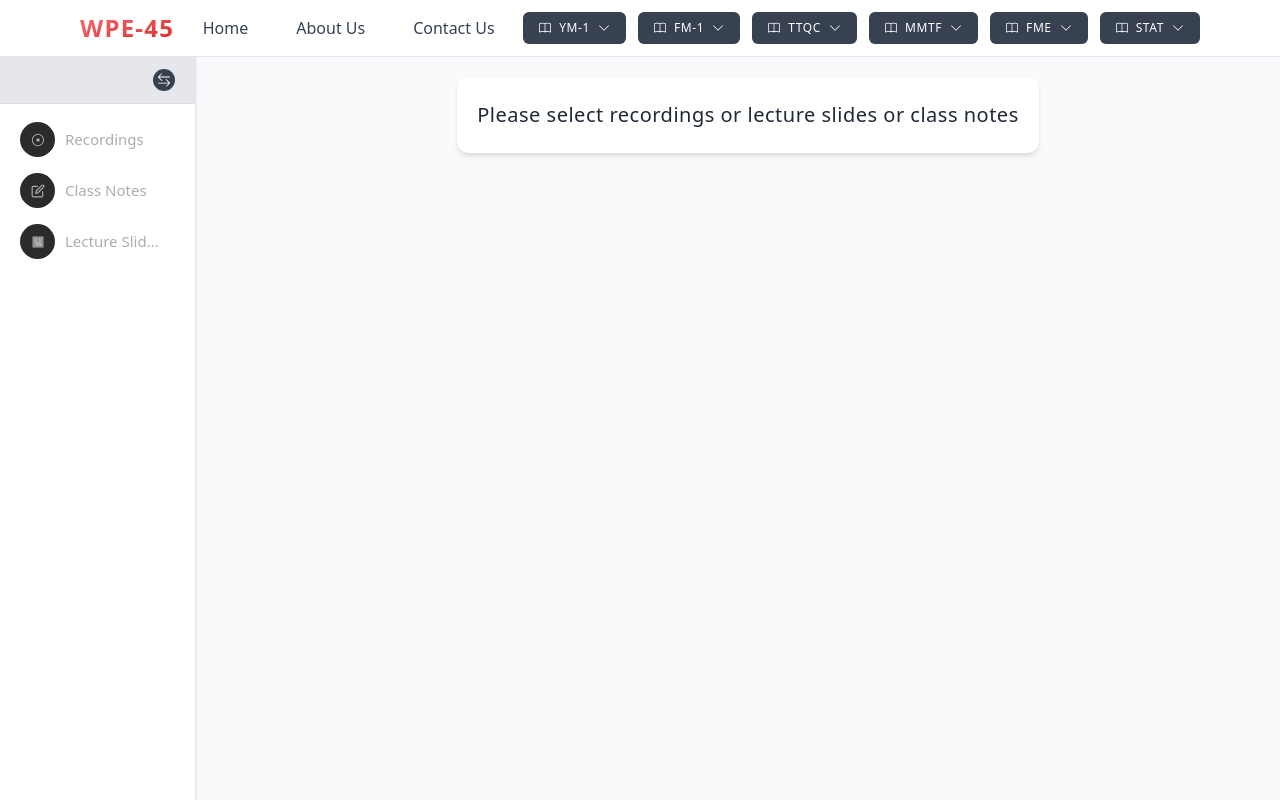
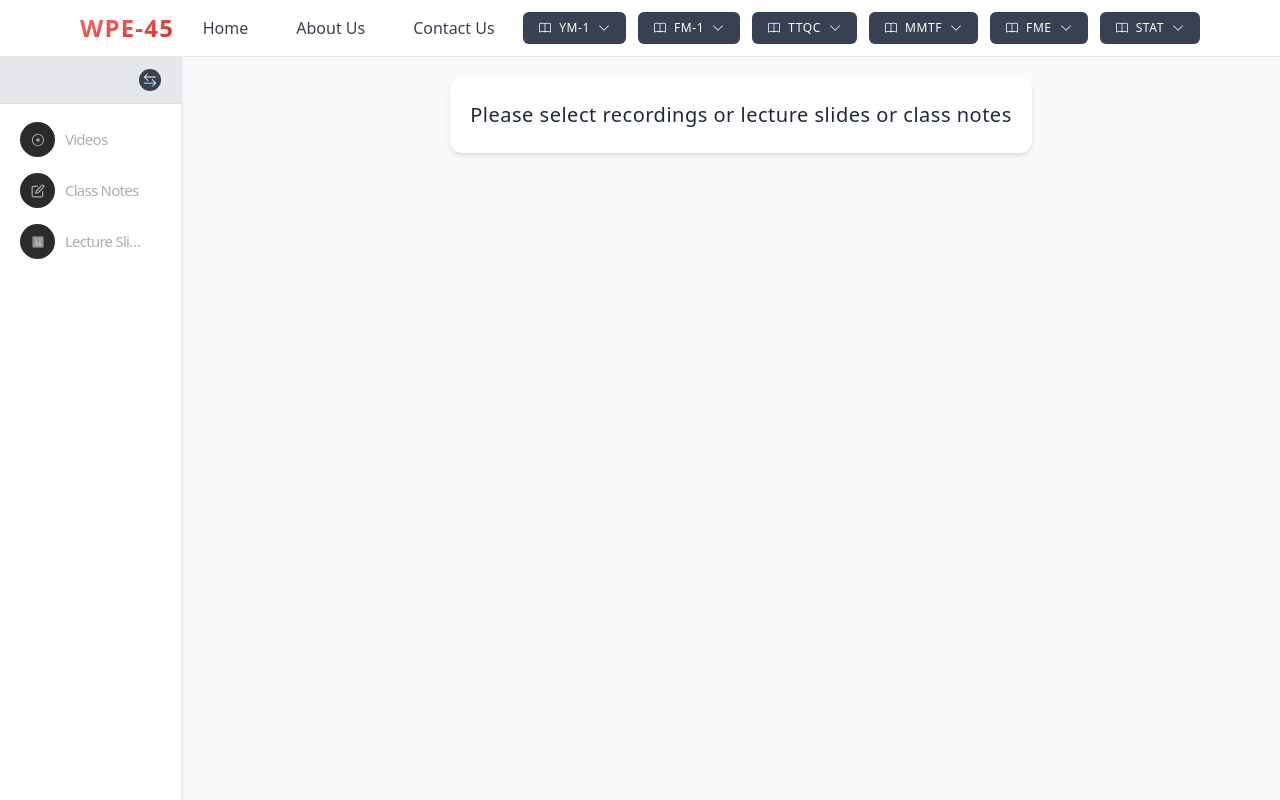
Before and after one commit to HelloTanvir/class-material-management, a Next.js app: page /about-us in a window 1280 px wide. Built offline with nearby package versions, Linux system fonts and the light colour scheme.

Commit message:
sidebar width reduced, style updated, menu title modified

```diff
--- a/src/components/Sidebar.tsx
+++ b/src/components/Sidebar.tsx
@@ -21,7 +21,7 @@ const Sidebar = ({ open = false }: Props) => {
 
     return (
         <div style={{ height: 'calc(100vh - 57px)' }} className="border-r shadow w-max">
-            <ProSidebar width={195} collapsed={collapsed}>
+            <ProSidebar width={181} collapsed={collapsed}>
                 <SidebarHeader className="flex justify-end py-3 pr-5 bg-gray-200">
                     <BsArrowLeftRight
                         className="p-1 text-white bg-gray-700 rounded-full cursor-pointer hover:bg-gray-600"
@@ -32,15 +32,21 @@ const Sidebar = ({ open = false }: Props) => {
 
                 <Menu iconShape="circle">
                     <Link href={`/${teacherName}/recordings`} passHref>
-                        <MenuItem icon={<VscRecord />}>Recordings</MenuItem>
+                        <MenuItem className="tracking-tighter" icon={<VscRecord />}>
+                            Videos
+                        </MenuItem>
                     </Link>
 
                     <Link href={`/${teacherName}/class-notes`} passHref>
-                        <MenuItem icon={<FiEdit />}>Class Notes</MenuItem>
+                        <MenuItem className="tracking-tighter" icon={<FiEdit />}>
+                            Class Notes
+                        </MenuItem>
                     </Link>
 
                     <Link href={`/${teacherName}/lecture-slides`} passHref>
-                        <MenuItem icon={<AiTwotoneProject />}>Lecture Slides</MenuItem>
+                        <MenuItem className="tracking-tighter" icon={<AiTwotoneProject />}>
+                            Lecture Slides
+                        </MenuItem>
                     </Link>
                 </Menu>
             </ProSidebar>
```
